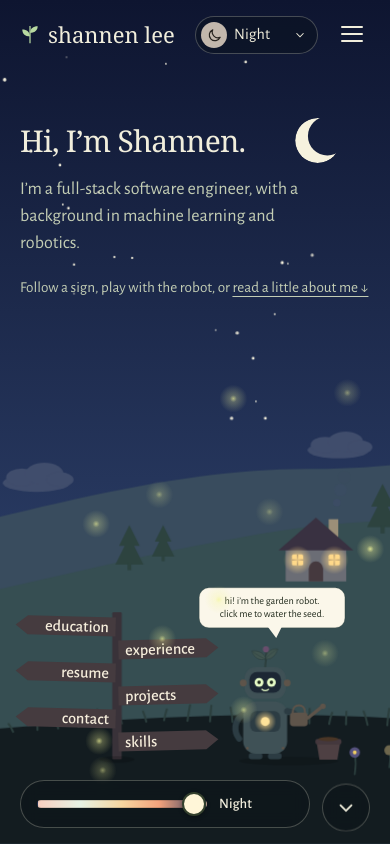
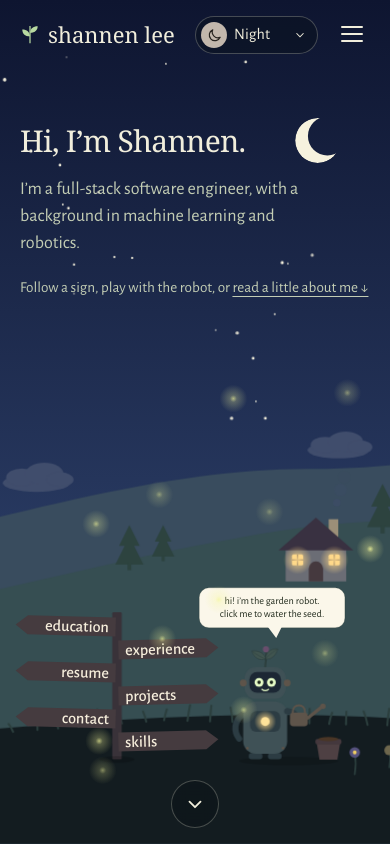
Before and after one commit to shannenlolol/shannen-portfolio, a React (Vite) app: page / in a window 390 px wide. Shown: the top 844 px of the page. Built offline with nearby package versions, Linux system fonts and the light colour scheme; a web font is replaced by a local one.

Commit message:
feat(home): hide the time slider on phones and bounce the scroll arrow every few seconds

```diff
--- a/src/cottage/world.css
+++ b/src/cottage/world.css
@@ -23,12 +23,13 @@ body{isolation:isolate}
 .home-content .clock,.home-content .copy a,.home-content .garden,.home-content .scroll-cue{pointer-events:auto}
 .home-content .garden-invitation a{color:inherit;text-decoration:underline;text-decoration-thickness:1px;text-underline-offset:4px;white-space:nowrap}
 .home-content .garden-invitation a:hover{color:var(--ink)}
-/* A gently bobbing arrow at the foot of the hero, so visitors know Home scrolls down to the about section. */
-.home-content .scroll-cue{position:absolute;left:50%;bottom:26px;z-index:3;display:grid;place-items:center;width:48px;height:48px;margin-left:-24px;border-radius:50%;background:var(--panel);border:1px solid var(--line);color:var(--ink);-webkit-backdrop-filter:blur(8px);backdrop-filter:blur(8px);animation:scroll-cue 2.4s ease-in-out infinite}
+/* An arrow at the foot of the hero that gives a little bounce every few seconds, so visitors know Home scrolls down
+   to the about section. */
+.home-content .scroll-cue{position:absolute;left:50%;bottom:26px;z-index:3;display:grid;place-items:center;width:48px;height:48px;margin-left:-24px;border-radius:50%;background:var(--panel);border:1px solid var(--line);color:var(--ink);-webkit-backdrop-filter:blur(8px);backdrop-filter:blur(8px);animation:scroll-cue 4s ease-in-out 1.5s infinite}
 .home-content .scroll-cue svg{width:22px;height:22px;fill:none;stroke:currentColor;stroke-width:2;stroke-linecap:round;stroke-linejoin:round}
 .home-content .scroll-cue:hover{border-color:var(--ink)}
 .home-content .scroll-cue:focus-visible{outline:2px solid var(--ink);outline-offset:4px}
-@keyframes scroll-cue{0%,60%,100%{translate:0 0}30%{translate:0 6px}}
+@keyframes scroll-cue{0%,70%,100%{translate:0 0}77%{translate:0 10px}84%{translate:0 0}90%{translate:0 5px}95%{translate:0 0}}
 .home-content .garden{background:var(--surface);border-radius:20px;margin-bottom:70px;padding-top:60px;padding-bottom:60px}
 .world-outgoing{position:absolute;inset:0 0 auto;top:calc(-1 * var(--departure-scroll));width:100%;pointer-events:none!important;z-index:1}
 .is-travelling .world-current{animation:world-arrive 700ms cubic-bezier(.4,0,.2,1) both;will-change:transform,opacity}
@@ -71,16 +72,16 @@ body{isolation:isolate}
 
 @media(max-width:820px){
  /* A low floor so the hero fits a phone's visible height (about 650px in Safari with its toolbars), keeping the
-    time slider above the bottom toolbar instead of beneath it. */
+    scroll arrow above the bottom toolbar instead of beneath it. */
  .home-content .hero{min-height:max(560px,100svh)}
  .persistent-landscape.cottage-home{height:max(560px,100svh)}
  .home-content .copy{padding-top:124px}
  .home-content .copy h1{font-size:clamp(30px,7.7vw,44px)}
  .home-content .sub{max-width:32ch;font-size:18px;line-height:1.5;margin-top:18px}
  .home-content .garden-invitation{margin-top:18px}
- .home-content .clock{min-height:48px;bottom:16px;right:80px}
- /* Beside the full-width time slider rather than on top of the signpost. */
- .home-content .scroll-cue{left:auto;right:20px;bottom:16px;margin-left:0}
+ /* The header's time control stands in for the slider, which crowded the foot of the scene. */
+ .home-content .clock{display:none}
+ .home-content .scroll-cue{bottom:16px}
 }
 /* Phones held sideways (wide but short): the hero is just the window, the introduction takes the left half and the
    garden the right (see layout in scene.js). The header's time control stands in for the slider, which would sit
```
